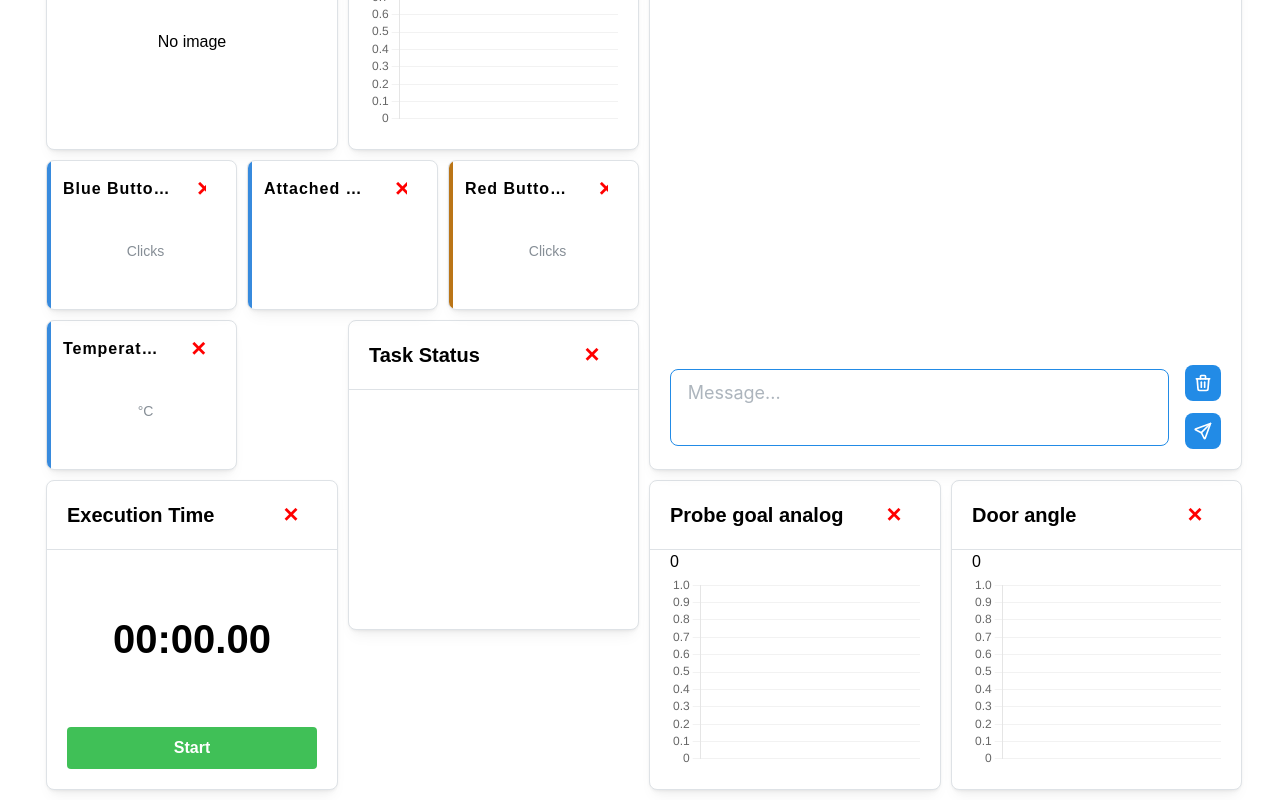
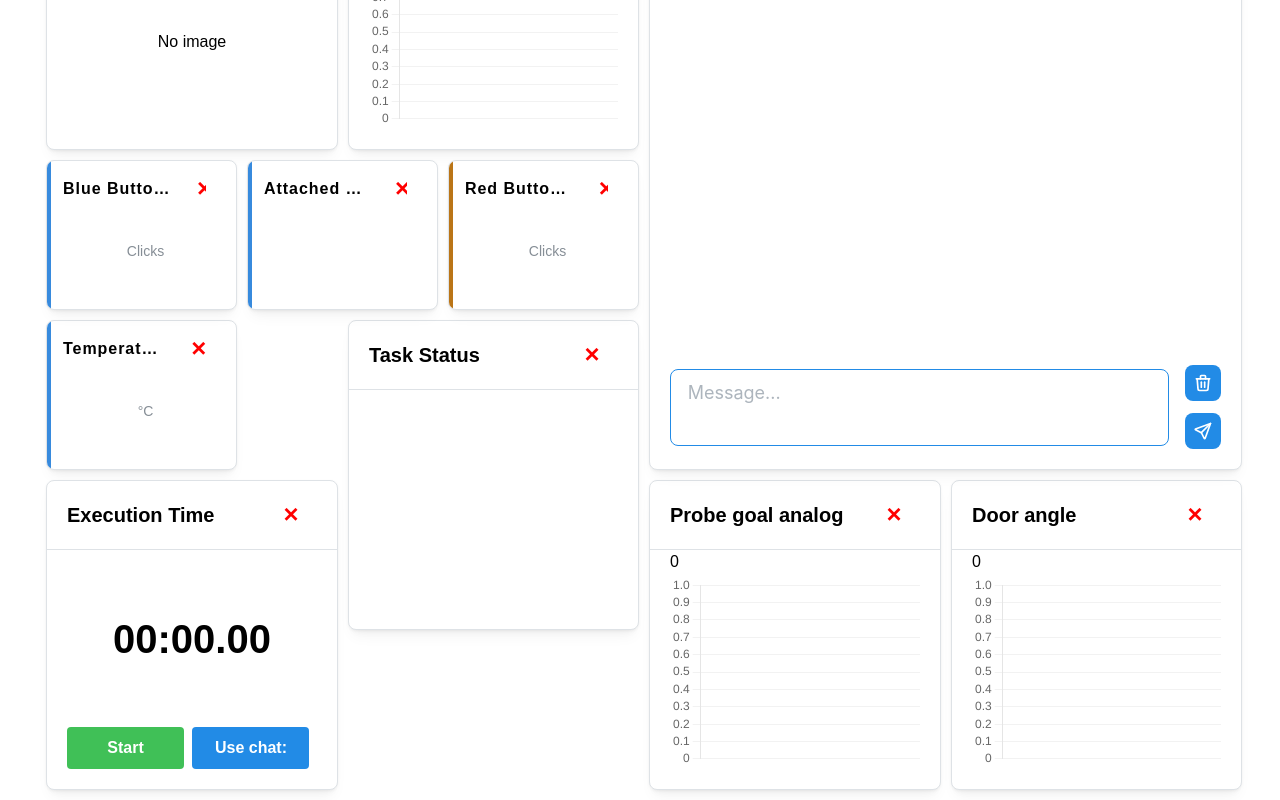
Before and after one commit to BRAIR-lab/orms_ui, a React (Create React App) app: page /executing in a window 1280 px wide. Shown: the part 266-1066 px from the top of the page. Built offline with nearby package versions, Linux system fonts and the light colour scheme.

Commit message:
allow/disallow chat

```diff
--- a/src/components/Timer.jsx
+++ b/src/components/Timer.jsx
@@ -3,7 +3,7 @@ import { Card, Text, Button, Group } from '@mantine/core'
 import TitleTile from './TitleTile'
 import * as ROSLIB from "roslib";
 
-export default function Timer({ ros, paramClient, name, onClick, toggleIsRunning, telemetryUpdaters }) {
+export default function Timer({ ros, paramClient, name, onClick, toggleIsRunning, telemetryUpdaters, allowChat, setAllowChat }) {
   const [time, setTime] = useState(0) // milliseconds
   const [running, setRunning] = useState(false)
   const intervalRef = useRef(null)
@@ -132,7 +132,7 @@ export default function Timer({ ros, paramClient, name, onClick, toggleIsRunning
         </Text>
       </Card.Section>
 
-      <Group grow style={{ marginTop: 'auto' }}>
+      <Group grow style={{ marginTop: 'auto', gap: '8px' }}>
         <Button
           onClick={() => {
             if(!running) {
@@ -143,12 +143,20 @@ export default function Timer({ ros, paramClient, name, onClick, toggleIsRunning
           }}
           color={running ? 'red' : 'green'}
           size="md"
-          style={{
-            fontSize: 'clamp(0.875rem, 2.5vw, 1rem)',
-            minHeight: '36px'
-          }}
+          style={{ fontSize: 'clamp(0.875rem, 2.5vw, 1rem)', minHeight: '36px' }}
         >
           {running ? 'Stop' : 'Start'}
+        </Button>
+
+        <Button
+          onClick={() => setAllowChat((allowChat) => !allowChat)}
+          color={allowChat ? 'blue' : 'gray'}
+          variant={allowChat ? 'filled' : 'outline'}
+          size="md"
+          style={{ fontSize: 'clamp(0.875rem, 2.5vw, 1rem)', minHeight: '36px' }}
+          aria-pressed={allowChat}
+        >
+          {allowChat ? 'Use chat: On' : 'Use chat: Off'}
         </Button>
       </Group>
     </Card>
--- a/src/modularInterface/chat.jsx
+++ b/src/modularInterface/chat.jsx
@@ -57,7 +57,7 @@ function MessageContent({ children, isUser }) {
   )
 }
 
-export function ChatToBaby({name, onClick, ros}) {
+export function ChatToBaby({name, onClick, ros, allowChat}) {
   const [input, setInput] = useState("");
   const [lastAnswer, setLastAnswer] = useState('')
   const [messages, setMessages] = useState([])
@@ -214,10 +214,10 @@ export function ChatToBaby({name, onClick, ros}) {
               var goal = { question: "" }
               // use askAction from state
               askAction?.sendGoal?.(goal, (a)=>{setMessages([]), setLastAnswer('')}, (a)=>{})
-            }} disabled={isStreaming}>
+            }} disabled={isStreaming || !allowChat}>
             <IconTrash size={20} />
           </ActionIcon>
-          <ActionIcon size="36" radius="md" onClick={() => { addMessage(input); setInput(""); }} disabled={isStreaming}>
+          <ActionIcon size="36" radius="md" onClick={() => { addMessage(input); setInput(""); }} disabled={isStreaming || !allowChat}>
             <IconSend size={20} />
           </ActionIcon>
         </Flex>
--- a/src/modularInterface/modules.jsx
+++ b/src/modularInterface/modules.jsx
@@ -28,7 +28,7 @@ const defaultLayout = [
 
 export { all_modules, defaultLayout, getNamedModule}
 
-function getNamedModule({name, ros, paramClient, setViewSrv, onClose, toggleIsRunning, telemetryUpdaters}) {
+function getNamedModule({name, ros, paramClient, setViewSrv, onClose, toggleIsRunning, telemetryUpdaters, allowChat, setAllowChat}) {
 	const match = name.match(/^camera(.+)$/);
 	if (match) {
 		name = 'camera'
@@ -44,11 +44,11 @@ function getNamedModule({name, ros, paramClient, setViewSrv, onClose, toggleIsRu
 			)
 		case 'timer':
 			return (
-				<Timer ros={ros} paramClient={paramClient} name={'Execution Time'} onClick={onClose} toggleIsRunning={toggleIsRunning} telemetryUpdaters={telemetryUpdaters}/>
+				<Timer ros={ros} paramClient={paramClient} name={'Execution Time'} onClick={onClose} toggleIsRunning={toggleIsRunning} telemetryUpdaters={telemetryUpdaters} allowChat={allowChat} setAllowChat={setAllowChat}/>
 			)
 		case 'chat':
 			return (
-				<ChatToBaby name={'Robot Chat Interface'} onClick={onClose} ros={ros}/>
+				<ChatToBaby name={'Robot Chat Interface'} onClick={onClose} ros={ros} allowChat={allowChat}/>
 			)
 		default:
 			if(name.includes('telemetry')){
--- a/src/views/MainView.jsx
+++ b/src/views/MainView.jsx
@@ -21,6 +21,7 @@ function MainView({ paramClient, setViewSrv, ros, toggleRunning, taskboard_ws, d
   const saveLayout = (layout) => {
     localStorage.setItem('layout', JSON.stringify(layout));
   };
+  const[allowChat, setAllowChat] = useState(true)
   // Reshape the layout
   const [layout, setLayout] = React.useState(getInitialLayout());
   const additionalModules = React.useMemo(() => {
@@ -122,7 +123,9 @@ function MainView({ paramClient, setViewSrv, ros, toggleRunning, taskboard_ws, d
                 setViewSrv: setViewSrv,
                 toggleIsRunning: toggleRunning,
                 onClose: () => removeElement(moduleName['i']),
-                telemetryUpdaters: telemetryRegister
+                telemetryUpdaters: telemetryRegister,
+                allowChat: allowChat,
+                setAllowChat: setAllowChat
               })
             }
           </div>
```
